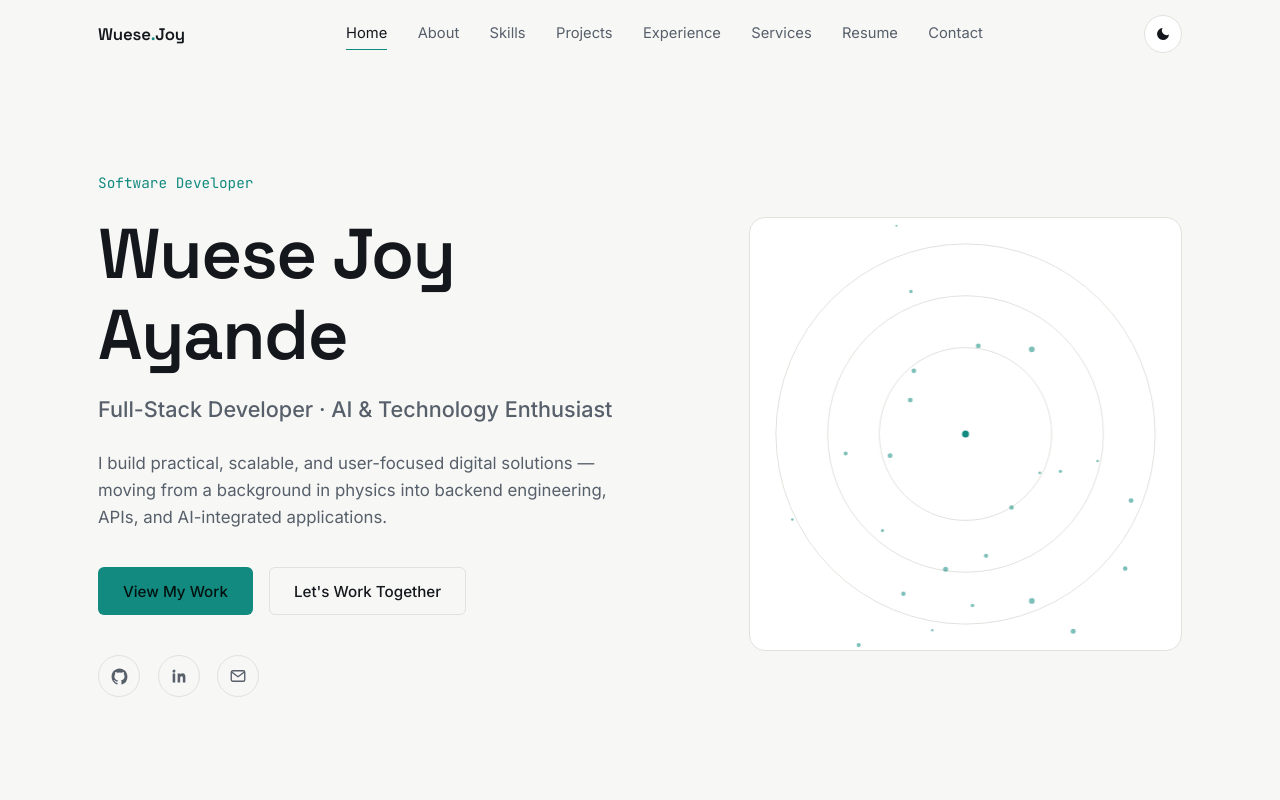
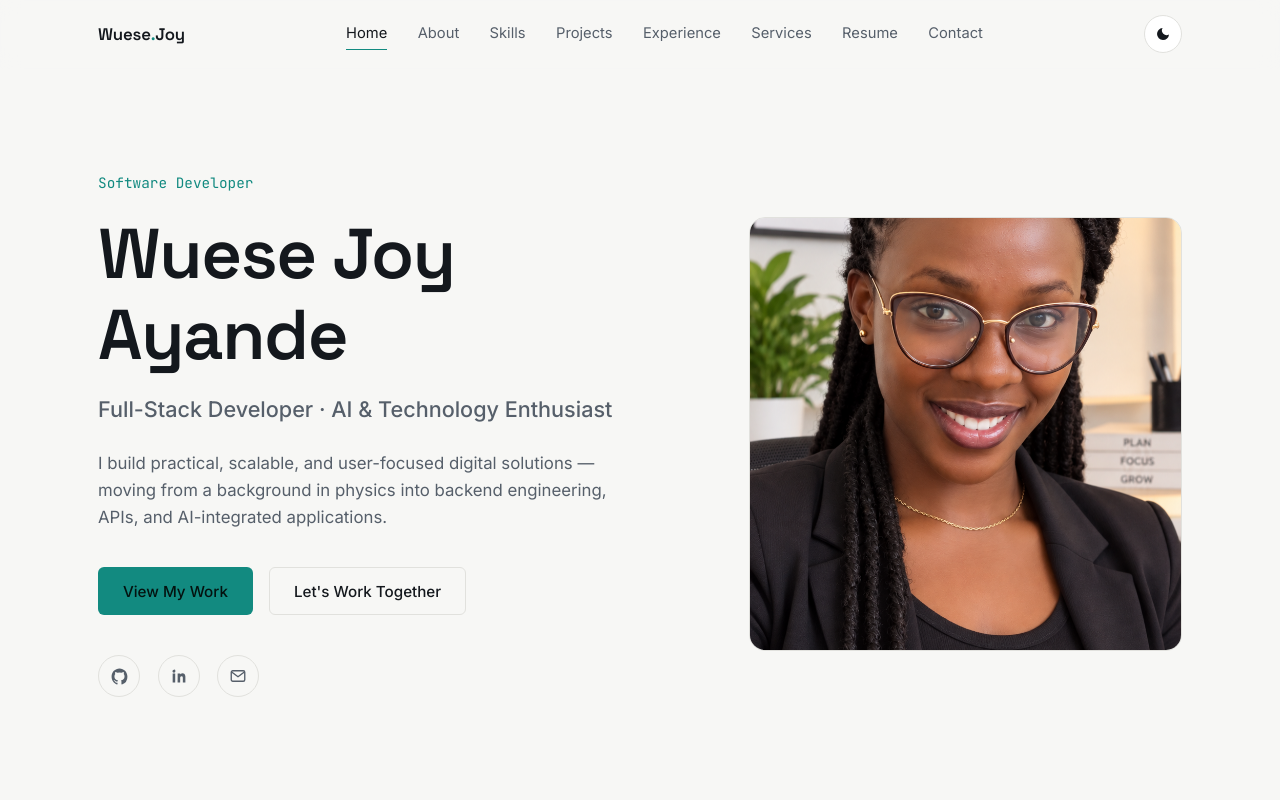
Before and after one commit to joywuese74-web/wuese-portfolio, a React (Vite) app in the folder frontend/: page / in a window 1280 px wide. Shown: the top 800 px of the page. Built offline with nearby package versions, Linux system fonts and the light colour scheme.

Commit message:
updating my  profile picture

```diff
--- a/frontend/src/components/Hero.jsx
+++ b/frontend/src/components/Hero.jsx
@@ -131,8 +131,8 @@ export default function Hero() {
           </div>
         </div>
 
-        <div className="hero-visual">
-          <OrbitCanvas />
+                <div className="hero-visual">
+          <img src="/profile.png" alt="Wuese Joy Ayande" />
         </div>
       </div>
     </section>
--- a/frontend/src/index.css
+++ b/frontend/src/index.css
@@ -421,10 +421,12 @@ img { max-width: 100%; display: block; }
   overflow: hidden;
 }
 
-.hero-visual canvas {
+.hero-visual canvas,
+.hero-visual img {
   width: 100%;
   height: 100%;
   display: block;
+  object-fit: cover;
 }
 
 /* -------------------- ABOUT -------------------- */
```
Also changed, not shown: frontend/my personal picture.png (added), frontend/public/profile.png (added).
